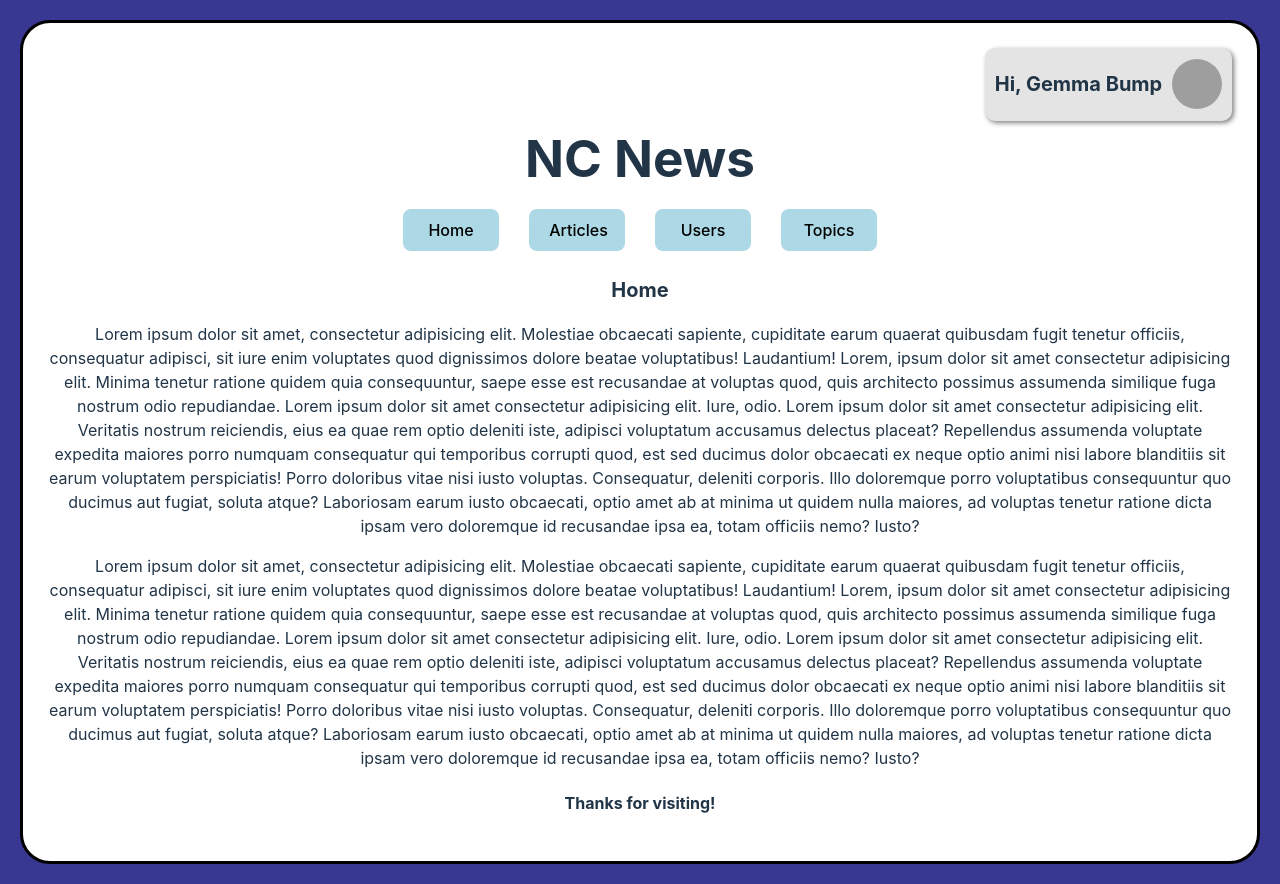
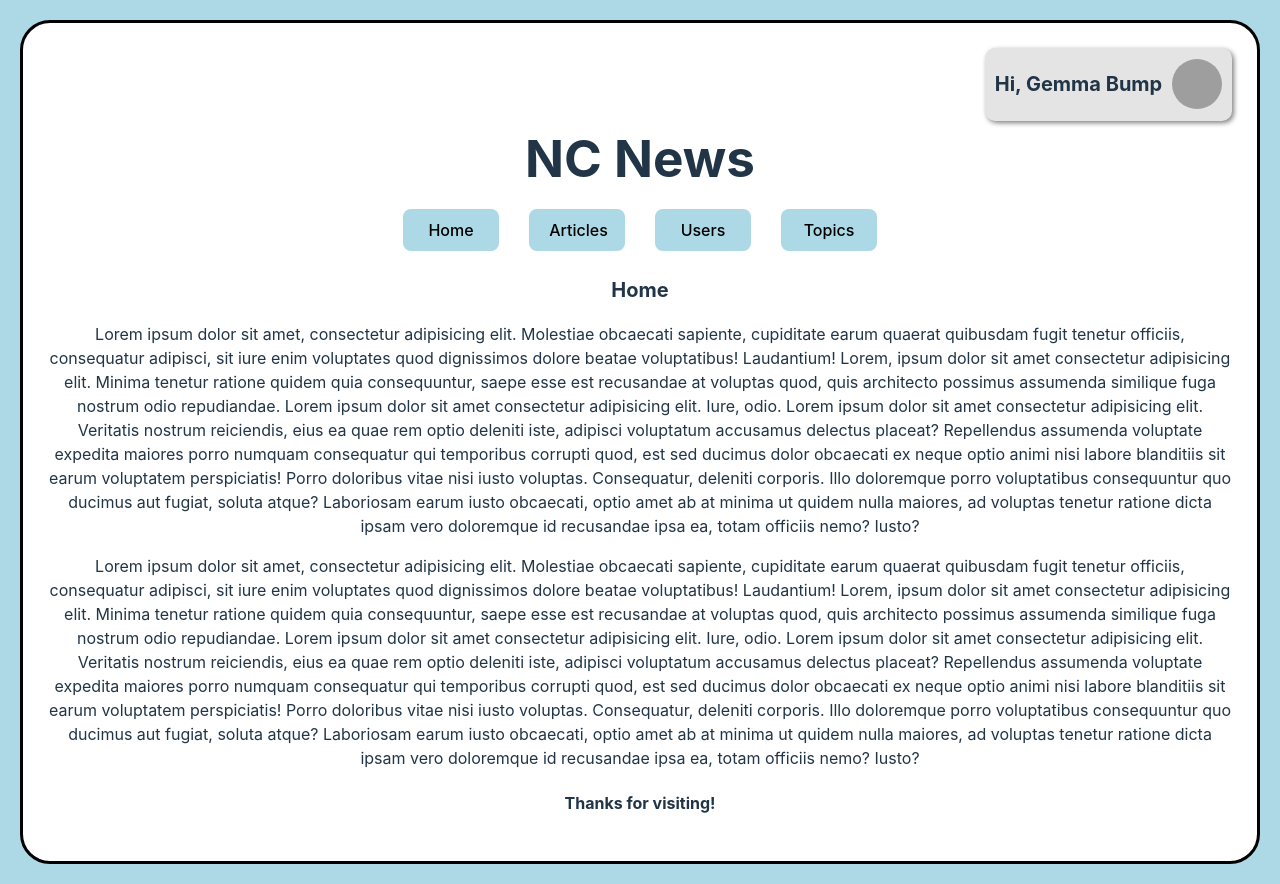
Before and after one commit to thomasmullen9999/fe-nc-news, a React (Vite) app: page / in a window 1280 px wide. Built offline with nearby package versions, Linux system fonts and the light colour scheme; grey boxes are pictures that could not be loaded.

Commit message:
fixed root background-color issue

```diff
--- a/src/index.css
+++ b/src/index.css
@@ -15,7 +15,6 @@
 
 #root {
   padding: 20px;
-  background-color: rgb(56, 56, 147);
 }
 
 a {
```
